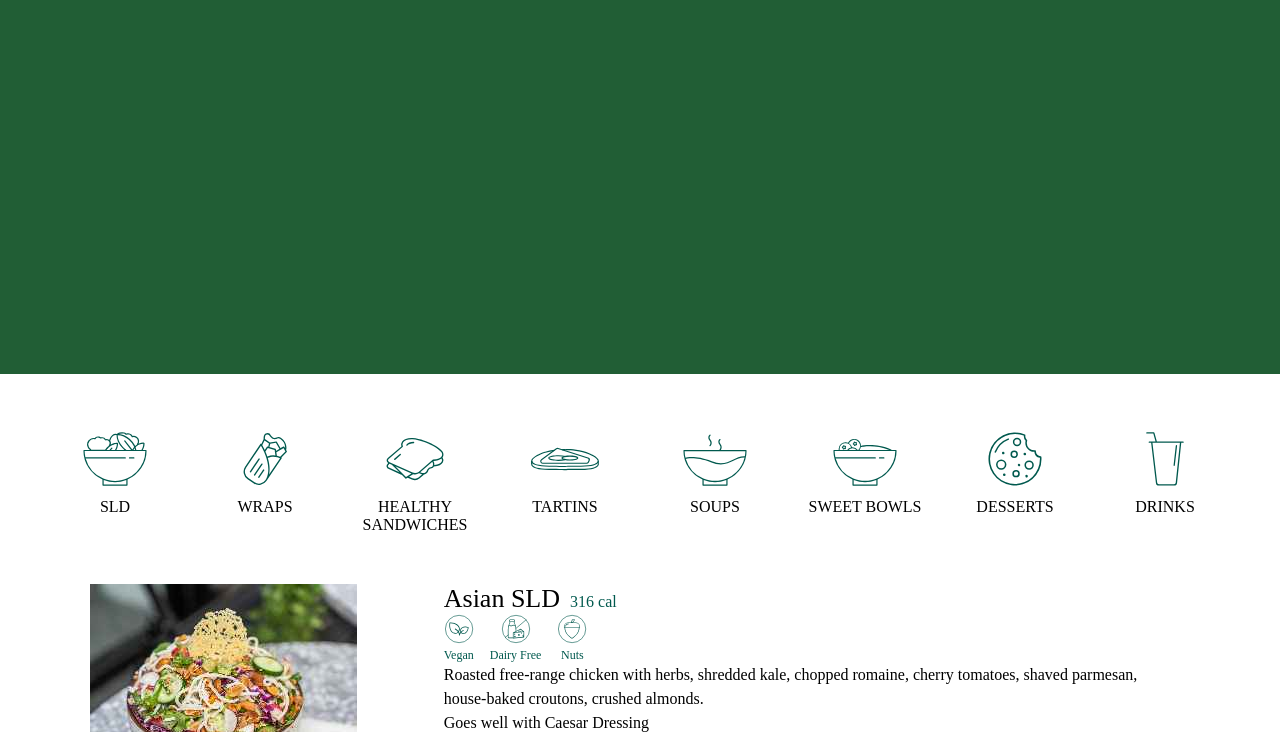
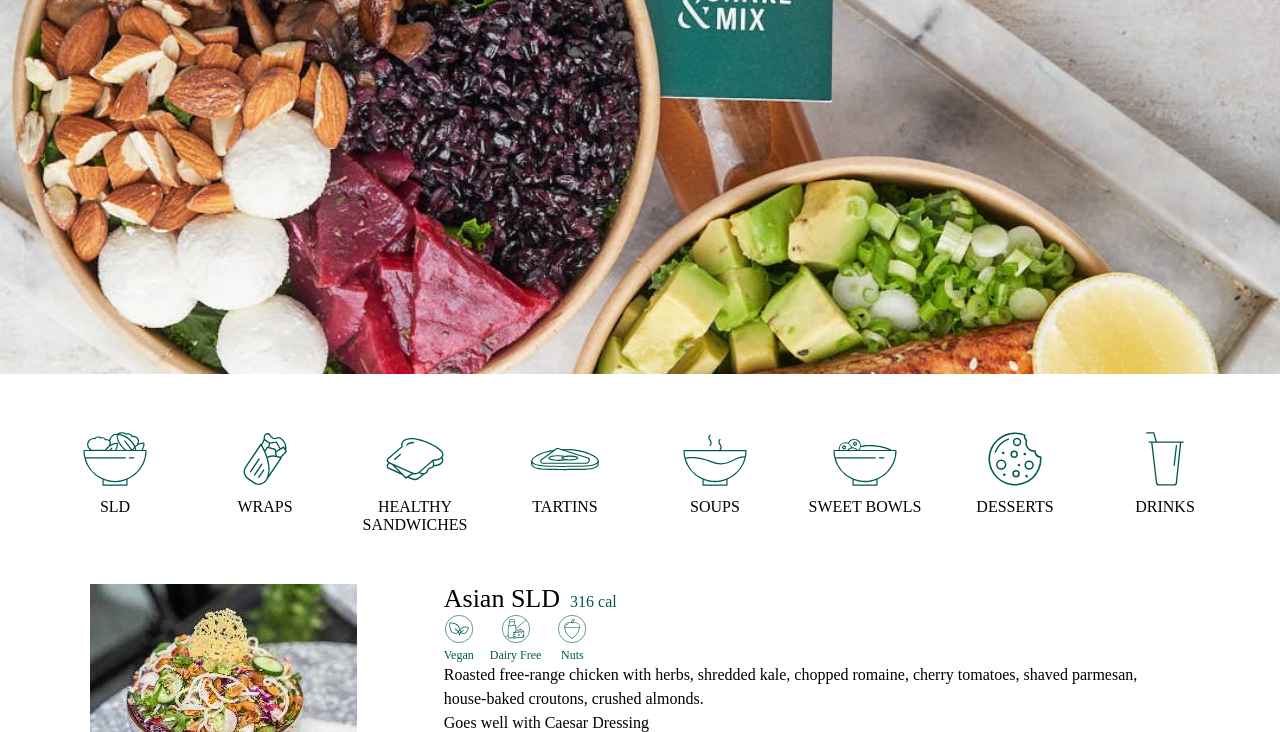
Before and after one commit to sally-AH/SaldBarFlexMenuReplication, a plain HTML site: page index.html in a window 1280 px wide. Shown: the part 126-858 px from the top of the page. Drawn offline with Linux system fonts and the light colour scheme.

Commit message:
Update styles.css

```diff
--- a/assets/css/styles.css
+++ b/assets/css/styles.css
@@ -23,7 +23,7 @@
 }
 
 .header .background {
-    background-image: url("../assets/images/1.jpg");
+    background-image: url("../images/1.jpg");
     background-color: #215e35;
     background-repeat: no-repeat;
     position: absolute;
```
